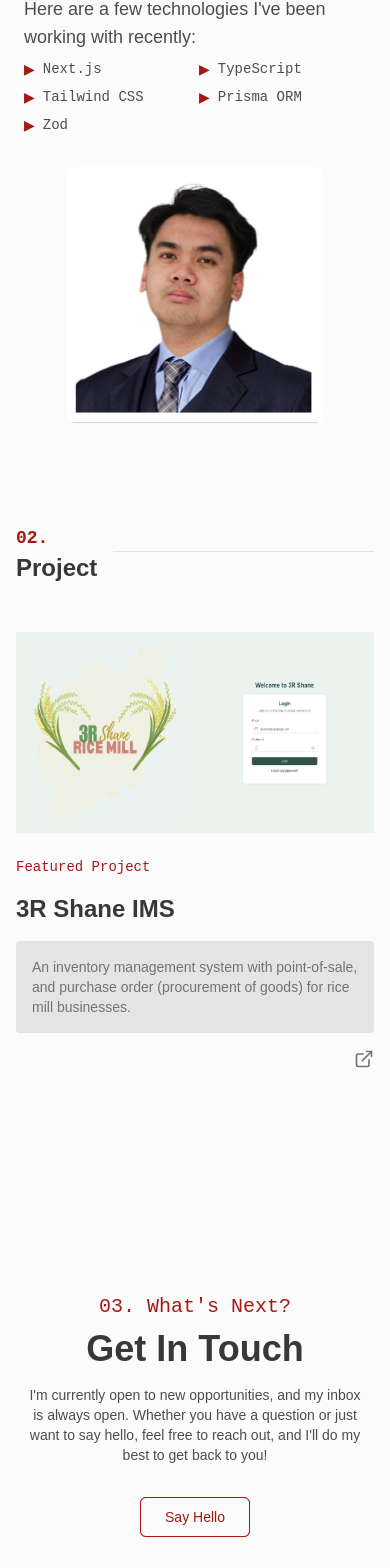
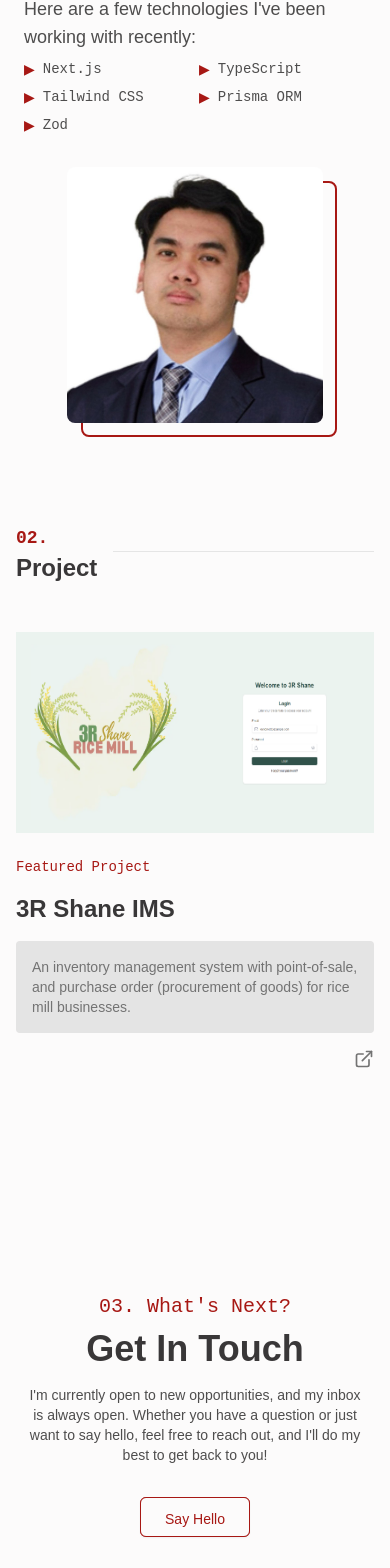
Before and after one commit to bain-dot-dev/bain.404, a Next.js app: page / in a window 390 px wide. Shown: the part 1461-3029 px from the top of the page. Built offline with nearby package versions, Linux system fonts and the light colour scheme.

Commit message:
added some animation in image

```diff
--- a/app/globals.css
+++ b/app/globals.css
@@ -149,6 +149,7 @@ html {
 .hexagon-wrapper::before {
   content: "";
   position: absolute;
+  margin-top: auto;
   top: -4px;
   left: -4px;
   clip-path: polygon(50% 0%, 100% 25%, 100% 75%, 50% 100%, 0% 75%, 0% 25%);
@@ -169,3 +170,10 @@ html {
     border: 20px solid hsl(var(--hexagon-border-color));
   }
 }
+
+.group:hover .relative.w-full.h-full {
+  transform: translate(-4px, -4px);
+}
+.group:hover .absolute.top-3 {
+  transform: translate(8px, 8px);
+}
--- a/components/navbar.tsx
+++ b/components/navbar.tsx
@@ -78,19 +78,20 @@ export default function Navbar() {
         >
           <div className="relative inline-block">
             <div className="absolute rounded-md inset-0 bg-customColors-bloodRed dark:bg-customColors-brightTurquoise transition-transform duration-300 group-hover:translate-x-1 group-hover:translate-y-1" />
+
+            <Button
+              variant="outline"
+              className="relative group border-customColors-bloodRed dark:border-customColors-brightTurquoise text-customColors-bloodRed dark:text-customColors-brightTurquoise bg-customColors-pastelWhite dark:bg-customColors-woodSmoke hover:bg-customColors-pastelWhite dark:hover:bg-customColors-woodSmoke hover:text-customColors-bloodRed dark:hover:text-customColors-brightTurquoise
+            transition-all duration-300 transform hover:-translate-x-1 hover:-translate-y-1"
+            >
               <Link
                 href={"/resume/Bain Cruz Resume.pdf"}
                 target="_blank"
                 rel="noopener noreferrer"
               >
-              <Button
-                variant="outline"
-                className="relative group border-customColors-bloodRed dark:border-customColors-brightTurquoise text-customColors-bloodRed dark:text-customColors-brightTurquoise bg-customColors-pastelWhite dark:bg-customColors-woodSmoke hover:bg-customColors-pastelWhite dark:hover:bg-customColors-woodSmoke hover:text-customColors-bloodRed dark:hover:text-customColors-brightTurquoise
-            transition-all duration-300 transform hover:-translate-x-1 hover:-translate-y-1"
-              >
                 Resume
+              </Link>
             </Button>
-            </Link>
           </div>
         </motion.div>
       </nav>
@@ -130,19 +131,20 @@ export default function Navbar() {
               ))}
               <div className="relative inline-block text-lg mt-6 w-full">
                 <div className="absolute h-12 rounded-md inset-0 bg-customColors-bloodRed dark:bg-customColors-brightTurquoise transition-transform duration-300 group-hover:translate-x-1 group-hover:translate-y-1" />
+
+                <Button
+                  variant="outline"
+                  className="relative h-12 w-full group border-customColors-bloodRed dark:border-customColors-brightTurquoise text-customColors-bloodRed dark:text-customColors-brightTurquoise bg-customColors-pastelWhite dark:bg-customColors-woodSmoke hover:bg-customColors-pastelWhite dark:hover:bg-customColors-woodSmoke hover:text-customColors-bloodRed dark:hover:text-customColors-brightTurquoise
+            transition-all duration-300 transform hover:-translate-x-1 hover:-translate-y-1"
+                >
                   <Link
                     href={"/resume/Bain Cruz Resume.pdf"}
                     target="_blank"
                     rel="noopener noreferrer"
                   >
-                  <Button
-                    variant="outline"
-                    className="relative h-12 w-full group border-customColors-bloodRed dark:border-customColors-brightTurquoise text-customColors-bloodRed dark:text-customColors-brightTurquoise bg-customColors-pastelWhite dark:bg-customColors-woodSmoke hover:bg-customColors-pastelWhite dark:hover:bg-customColors-woodSmoke hover:text-customColors-bloodRed dark:hover:text-customColors-brightTurquoise
-            transition-all duration-300 transform hover:-translate-x-1 hover:-translate-y-1"
-                  >
                     Resume
+                  </Link>
                 </Button>
-                </Link>
               </div>
             </div>
           </SheetContent>
--- a/components/section1.tsx
+++ b/components/section1.tsx
@@ -100,17 +100,22 @@ export default function Section1() {
             </div>
           </motion.div>
         </div>
-
         <motion.div
           variants={itemVariants}
-          className="relative w-64 h-64 sm:w-80 sm:h-80 sm:mt-20 self-center sm:self-start"
+          className="relative inline-block group self-center sm:self-auto"
         >
-          <Image
-            src="/bain/Cruz, Bain Hansly.png"
-            alt="Bain Hansly Cruz"
-            fill
-            className="object-cover rounded-lg"
-          />
+          <div className="relative w-64 h-64 sm:w-80 sm:h-80 sm:mt-20 rounded-lg">
+            <div className="relative w-full h-full z-10 transition-all duration-300 group-hover:-translate-x-1 group-hover:-translate-y-1">
+              <Image
+                src="/bain/Cruz, Bain Hansly.png"
+                alt="Bain Hansly Cruz"
+                fill
+                className="rounded-lg transition-all duration-300 group-hover:filter-none group-hover:mix-blend-normal"
+              />
+            </div>
+            <div className="absolute inset-0 bg-customColors-navy mix-blend-screen rounded-lg"></div>
+            <div className="absolute top-3.5 left-3.5 w-full h-full border-2 z-0 border-customColors-bloodRed dark:border-customColors-brightTurquoise rounded-lg transition-all duration-300 group-hover:translate-x-2 group-hover:translate-y-2"></div>
+          </div>
         </motion.div>
       </motion.div>
     </section>
--- a/components/section3.tsx
+++ b/components/section3.tsx
@@ -71,7 +71,9 @@ export default function Section3() {
                       transition-all duration-300 transform hover:-translate-x-1 hover:-translate-y-1"
               asChild
             >
-              <Link href="mailto:cruzbainhansly@gmail.com">Say Hello</Link>
+              <Link href="mailto:cruzbainhansly@gmail.com">
+                <span className="mt-1">Say Hello</span>
+              </Link>
             </Button>
           </div>
         </motion.div>
```
Also changed, not shown: components/ui/button.tsx (+11 -11 lines), public/bain/Cruz, Bain Hansly.png. Lines whose indentation alone changed are shown as unchanged.
